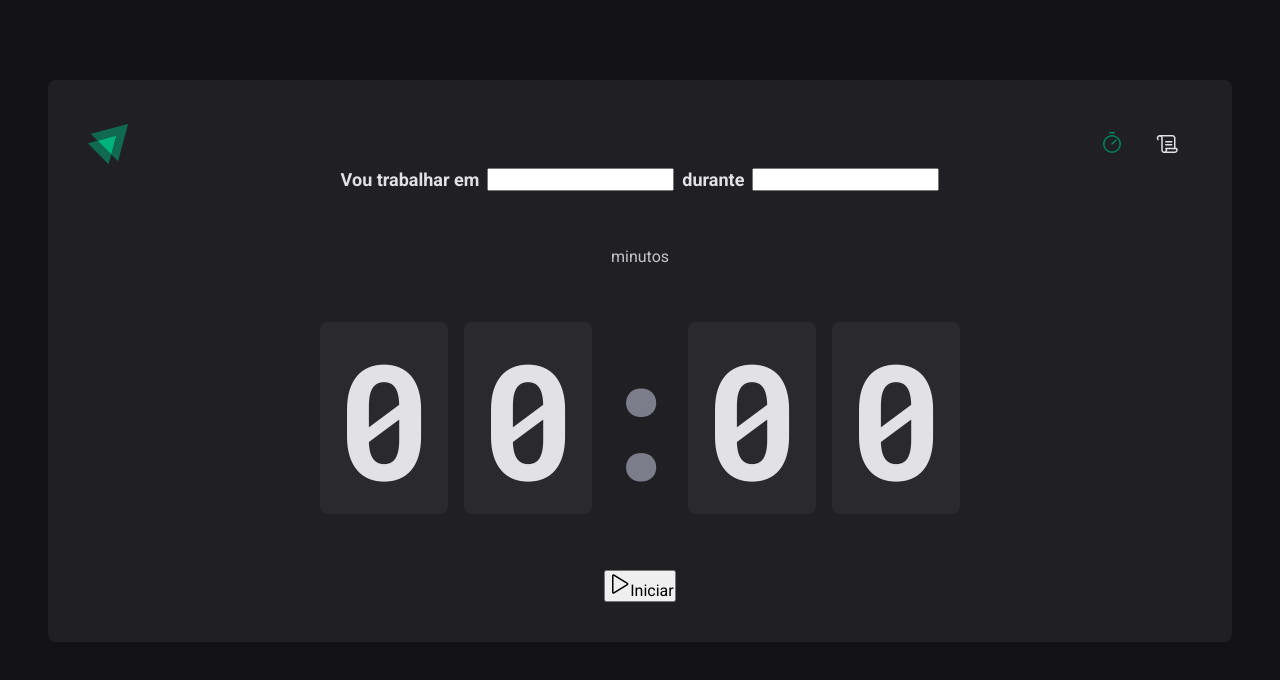
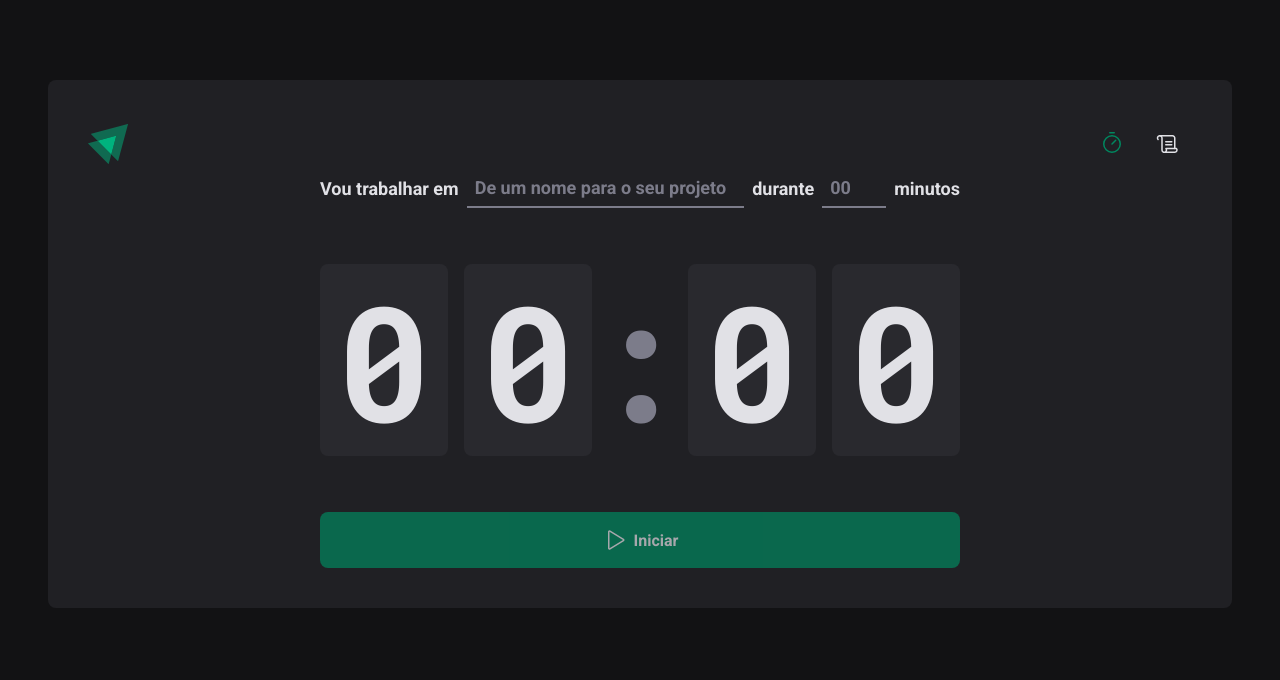
Before and after one commit to alandlan/IgniteReact-Projeto2, a React (Vite) app in the folder ignite-timer/: page / in a window 1280 px wide. Shown: the top 680 px of the page. Built offline with nearby package versions, Linux system fonts and the light colour scheme.

Commit message:
finalizando tela home

```diff
--- a/ignite-timer/src/pages/Home/index.tsx
+++ b/ignite-timer/src/pages/Home/index.tsx
@@ -1,5 +1,5 @@
 import { Play } from 'phosphor-react';
-import { CountdownContainer, FormContainer, HomeContainer, Separator } from './styles';
+import { CountdownContainer, FormContainer, HomeContainer, MinutesAmountInput, Separator, StartCountdownButton, TaskInput } from './styles';
 
 export function Home() {
     return (
@@ -7,13 +7,11 @@
             <form action="">
                 <FormContainer>
                     <label htmlFor="task">Vou trabalhar em </label>
-                    <input type="text" name="task" id="task" />
+                    <TaskInput type="text" name="task" id="task" placeholder="De um nome para o seu projeto" />
                     <label htmlFor="time">durante</label>
-                    <input type="number" name="time" id="time" />
+                    <MinutesAmountInput type="number" name="time" id="time" placeholder="00" />
+                    <span>minutos</span>
                 </FormContainer>
-
-                <span>minutos</span>
-
                 <CountdownContainer>
                     <span>0</span>
                     <span>0</span>
@@ -22,10 +20,10 @@
                     <span>0</span>
                 </CountdownContainer>
 
-                <button type="submit">
+                <StartCountdownButton disabled type="submit">
                     <Play size={24} />
                     Iniciar
-                </button>
+                </StartCountdownButton>
             </form>
         </HomeContainer>
     );
--- a/ignite-timer/src/pages/Home/styles.ts
+++ b/ignite-timer/src/pages/Home/styles.ts
@@ -27,6 +27,34 @@
     flex-wrap: wrap;
 `;
 
+const BaseInput = styled.input`
+    background: transparent;
+    height: 2.5rem;
+    border: 0;
+    border-bottom: 2px solid ${(props) => props.theme['gray-500']};
+    font-weight: bold;
+    font-size: 1.125rem;
+    padding: 0.5rem;
+    color: ${(props) => props.theme['gray-100']};
+
+    &:focus {
+        box-shadow: none;
+        border-color: ${(props) => props.theme['green-500']};
+    }
+
+    &::placeholder {
+        color: ${(props) => props.theme['gray-500']};
+    }
+`;
+
+export const TaskInput = styled(BaseInput)`
+    flex: 1;
+`;
+
+export const MinutesAmountInput = styled(BaseInput)`
+    width: 4rem;
+`;
+
 export const CountdownContainer = styled.div`
     font-family: 'Roboto Mono', monospace;
     font-size: 10rem;
@@ -52,3 +80,30 @@
     display: flex;
     justify-content: center;
 `;
+
+export const StartCountdownButton = styled.button`
+    width: 100%;
+    border: 0;
+    padding: 1rem;
+    border-radius: 8px;
+    display: flex;
+    align-items: center;
+    justify-content: center;
+
+    gap: 0.5rem;
+    font-weight: bold;
+    cursor: pointer;
+
+    background: ${(props) => props.theme['green-500']};
+    color: ${(props) => props.theme['gray-100']};
+
+    &:disabled {
+        opacity: 0.7;
+        cursor: not-allowed;
+    }
+
+    &:not(:disabled):hover {
+        transition: background 0.2s;
+        background: ${(props) => props.theme['green-700']};
+    }
+`;
```
